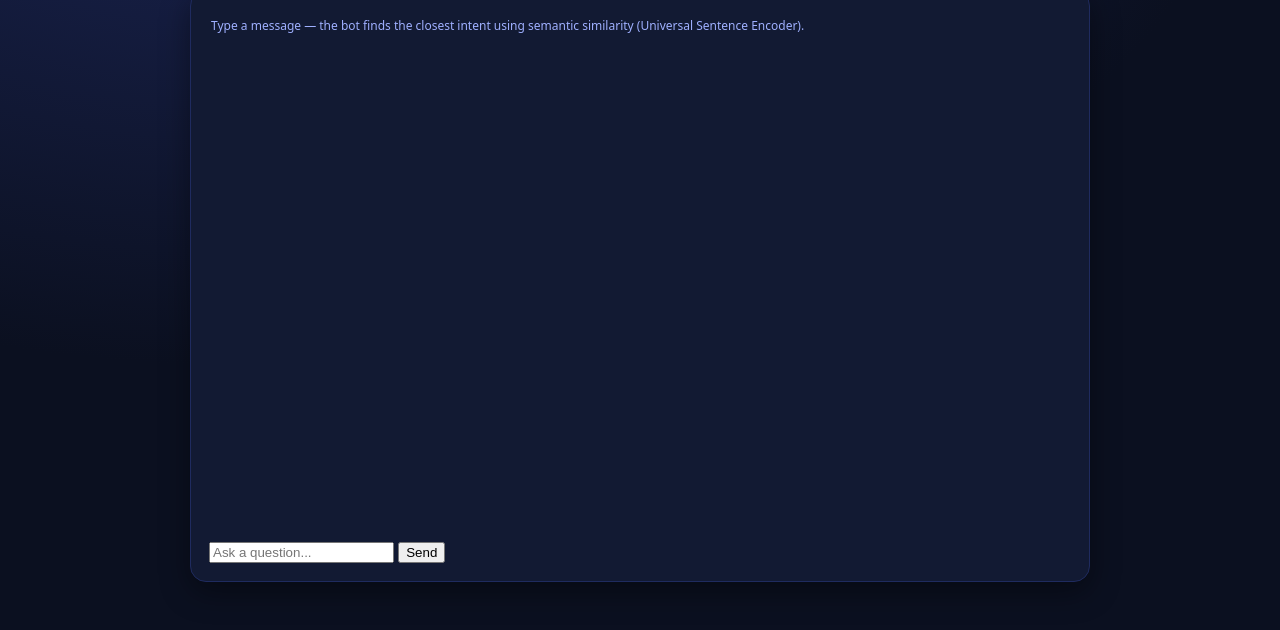
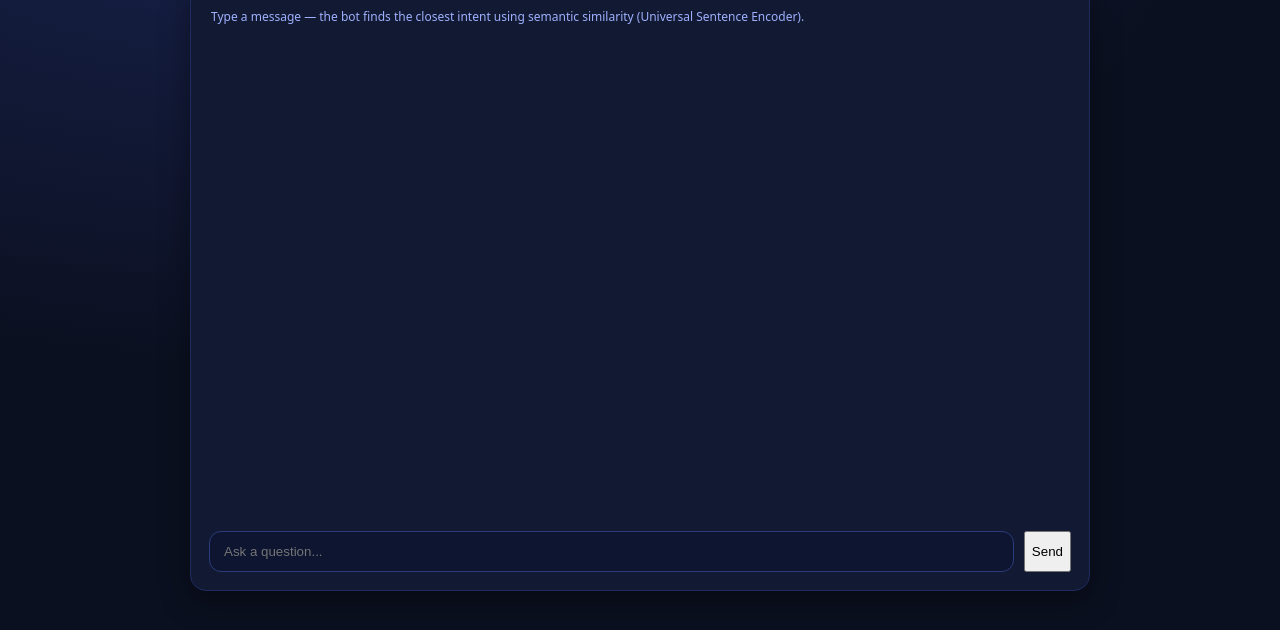
Before and after one commit to iancorbett/chatbot, a plain HTML site: page index.html in a window 1280 px wide. Shown: the part 154-784 px from the top of the page. Drawn offline with Linux system fonts and the light colour scheme.

Commit message:
add styles for input and input row classes

```diff
--- a/styles.css
+++ b/styles.css
@@ -64,3 +64,14 @@
   .bot{ background:#0e1633; border:1px solid #21306a; }
 
   .me{ margin-left:auto; background:#182750; border:1px solid #2a3c7a; }
+
+  .inputRow{ display:flex; gap:10px; }
+
+  input[type="text"]{
+    flex:1; /* input expands and takes up all remaining space, all other elements stay at their natural width*/
+    padding:12px 14px;
+    border-radius:12px;
+    border:1px solid #2a3c7a;
+    background:#0d1530;
+    color:var(--text);
+  }
```
